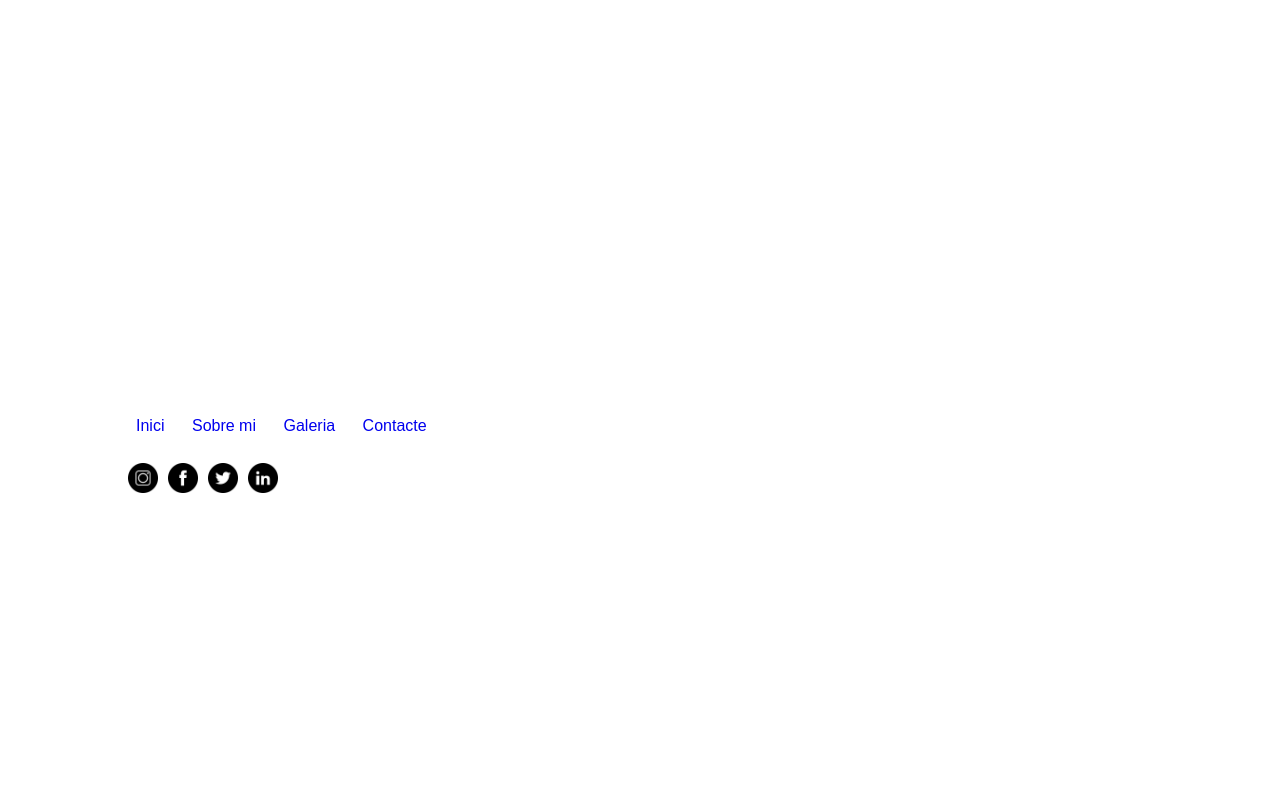
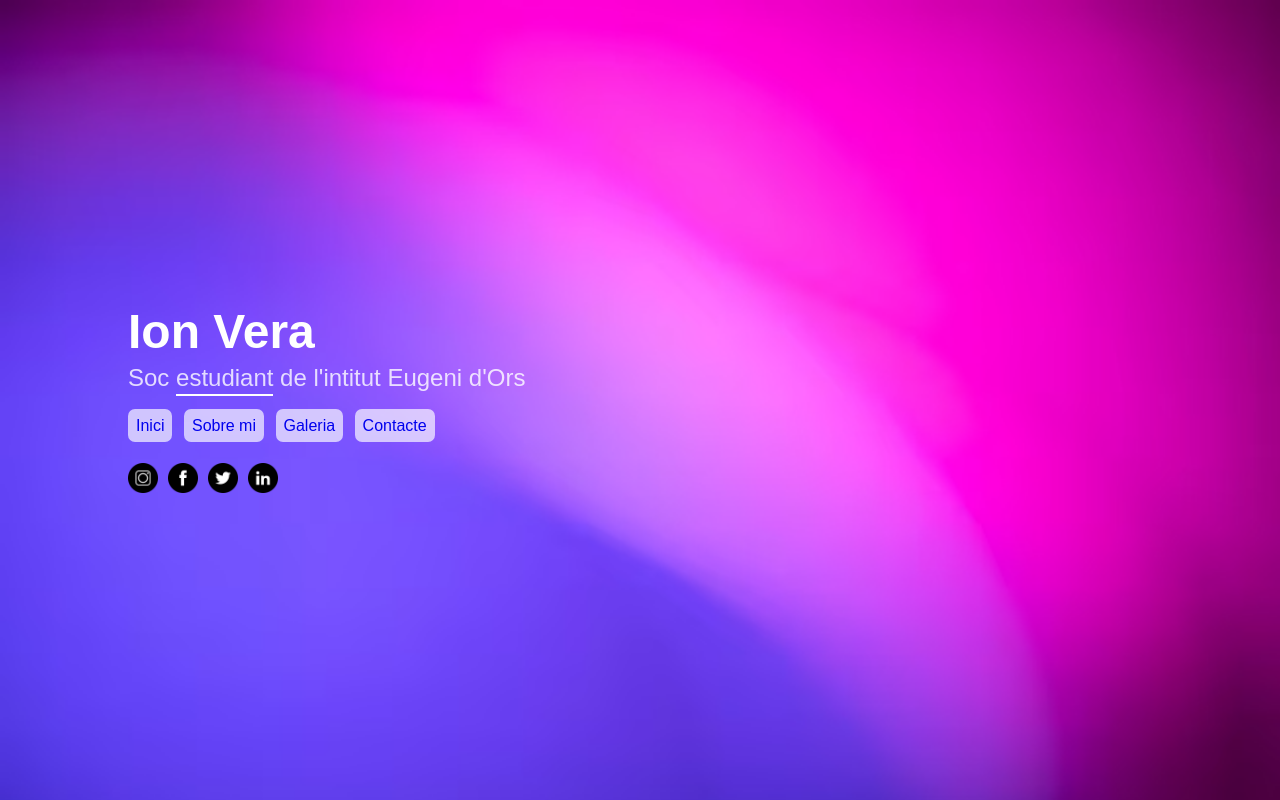
Before and after one commit to iveras05/iveras05.github.io, a plain HTML site: page index.html in a window 1280 px wide. Drawn offline with Linux system fonts and the light colour scheme.

Commit message:
Update styles.css

```diff
--- a/css/styles.css
+++ b/css/styles.css
@@ -38,7 +38,7 @@ img {
 
 /*Img fons*/
 body {
-    background-image: url(img/backround_img.png);
+    background-image: url(backround_img.png);
     background-repeat: no-repeat;
     background-size: cover;
 }
```
